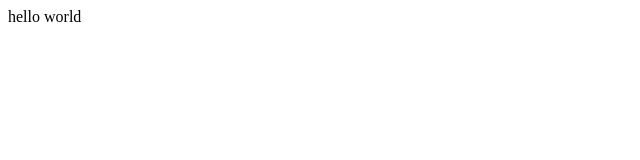
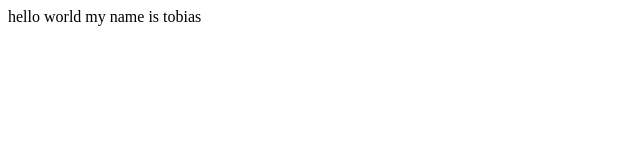
Before and after one commit to tobyqvist/ANNE-QVIST-2.0, a plain HTML site: page index.html in a window 1280 px wide. Shown: the whole page, without its empty margins (0-640 px from the left). Drawn offline with Linux system fonts and the light colour scheme.

Commit message:
Test... tilføjelse af navn

```diff
--- a/index.html
+++ b/index.html
@@ -8,6 +8,6 @@
     <link rel="stylesheet" href="style.css" />
   </head>
   <body>
-    <div class="div">hello world</div>
+    <div class="div">hello world my name is tobias</div>
   </body>
 </html>
```
